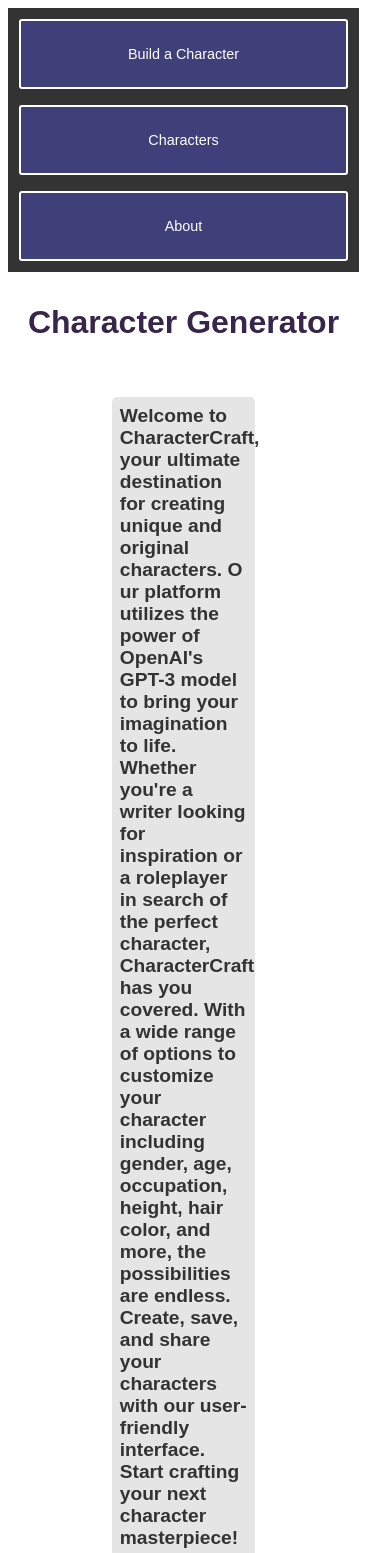
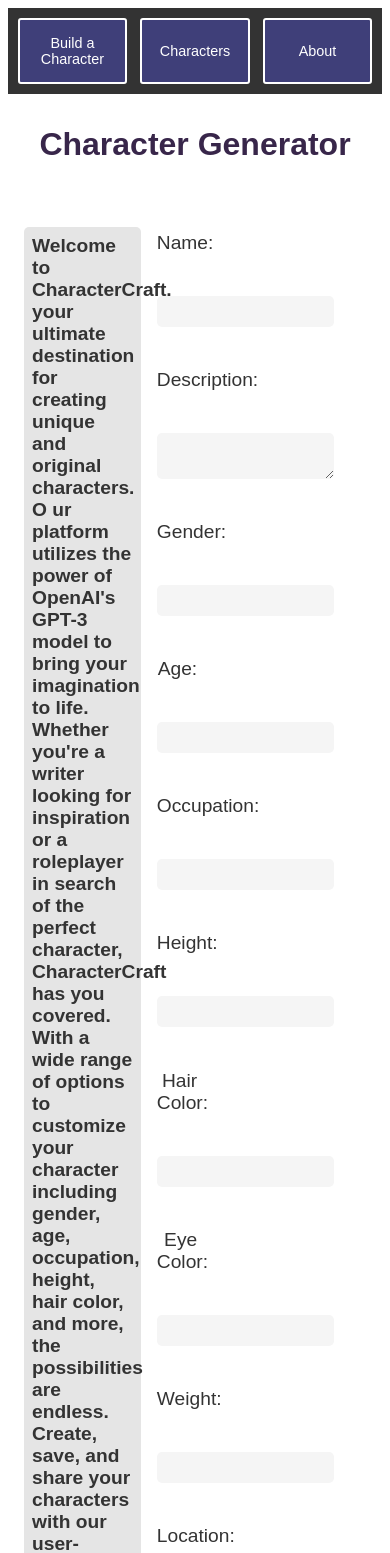
Before and after one commit to SaberSwordBoy/CharacterGenerator, a Flask app: page / in a window 390 px wide. Shown: the top 1553 px of the page. Run offline with Flask 2, Linux system fonts and the light colour scheme; parts of the project's set-up code (start-up, migrations or seed data) failed here and were passed over.

Commit message:
Edit css to be more responsive

```diff
--- a/static/css/styles.css
+++ b/static/css/styles.css
@@ -15,7 +15,7 @@ h1 {
 
 /* style the container */
 .container {
-    width: 50%; /* change the width of the container to 80% of the window */
+    width: 80%; /* change the width of the container to 80% of the window */
     margin: 0 auto;
     display: flex;
     flex-wrap: wrap;
@@ -86,10 +86,11 @@ form input[type="submit"]:hover {
 
 p {
     font-size: 1.2rem;
-    margin: 0.5rem 0;
+    margin: 1rem 0;
     padding: 0.5rem;
     background-color: #f9f9f9;
     border-radius: 5px;
+    width: 100%;
 }
 
 /* Style the character's ID */
@@ -159,34 +160,6 @@ nav a:hover {
     background-color: #fff;
 }
 
-@media (max-width: 576px) {
-    /* Add styles for small devices here */
-    nav {
-        flex-wrap: wrap;
-        justify-content: center;
-    }
-    nav a {
-        margin: 0.5rem;
-        padding: 0.5rem;
-        width: 100%;
-    }
-
-    nav {
-        flex-wrap: wrap;
-        justify-content: center;
-    }
-    nav a {
-        margin: 0.5rem;
-        padding: 0.5rem;
-        width: 100%;
-    }
-
-    body {
-        font-size: larger;
-        width: 90%;
-    }
-}
-
 #character-container {
     width: 80%;
     margin: 0 auto;
@@ -217,3 +190,9 @@ nav a:hover {
     background-color: #f2f2f2;
     border-radius: 10px;
 }
+
+@media only screen and (max-width: 600px) {
+  .container {
+    width: 100%; /* change the width of the container to 80% of the window */
+}
+}
```
